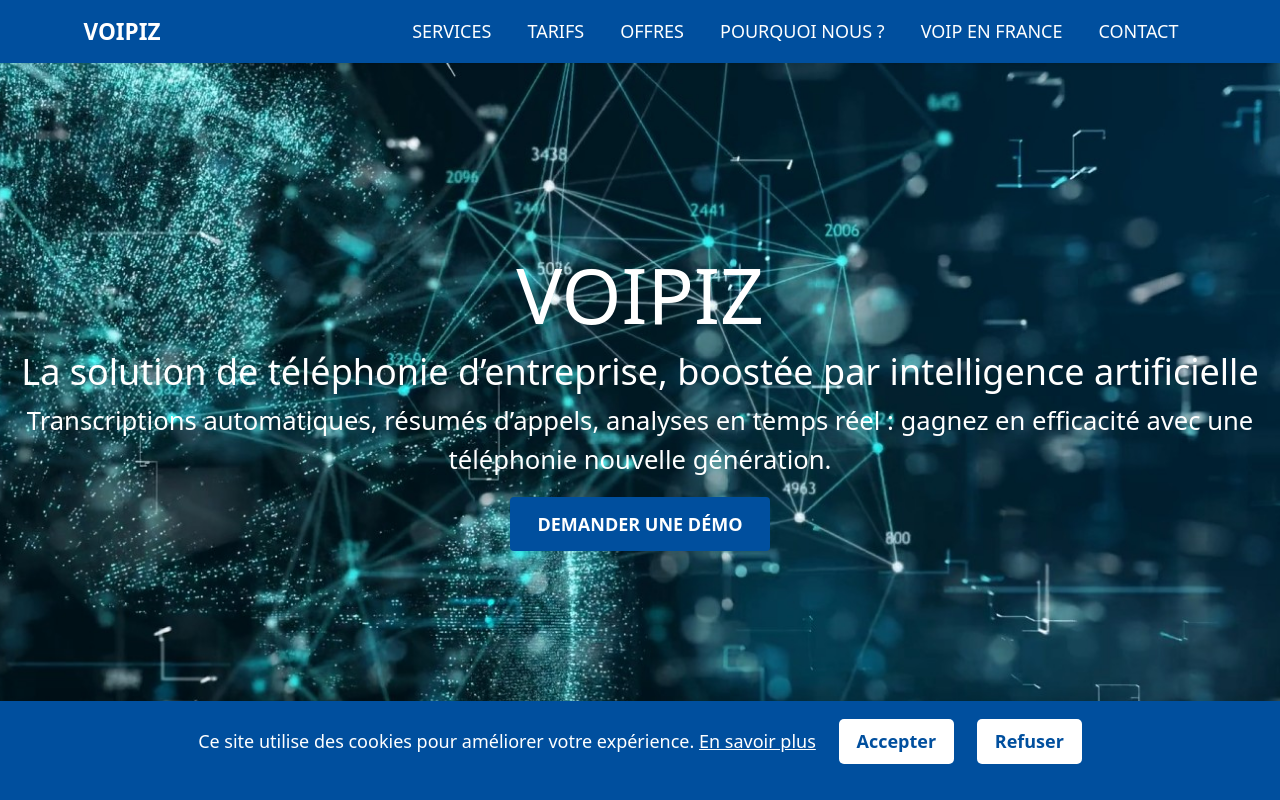
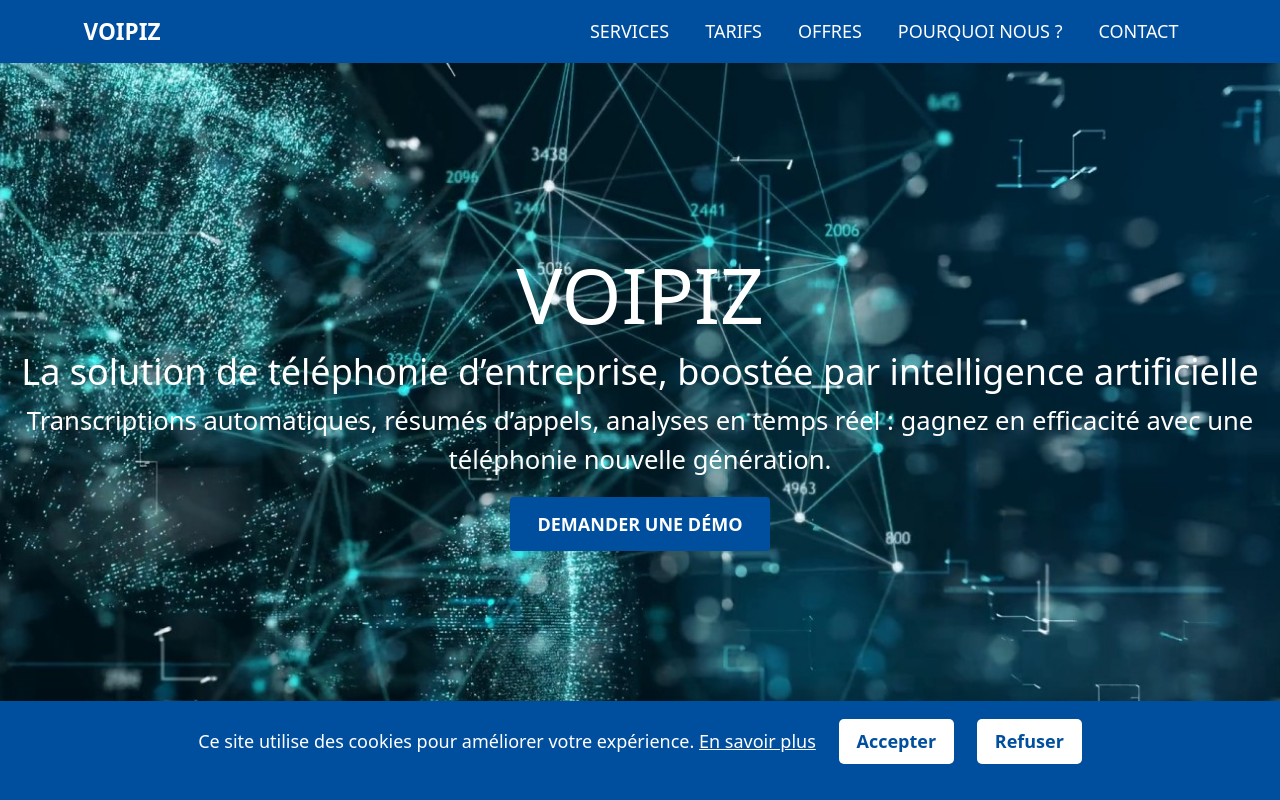
Before and after one commit to aminetroudi/voipiz-web, a website with bundled scripts: page public/index.html in a window 1280 px wide. Shown: the top 800 px of the page. Built offline with nearby package versions, Linux system fonts and the light colour scheme.

Commit message:
remove section

```diff
--- a/public/index.html
+++ b/public/index.html
@@ -68,9 +68,6 @@
               </li>
               <li class="nav-item">
                 <a class="nav-link" href="#advantages">Pourquoi nous ?</a>
-              </li>
-              <li class="nav-item">
-                <a class="nav-link" href="#france">VoIP en France</a>
               </li>
               <li class="nav-item">
                 <a class="nav-link" href="#contact">Contact</a>
@@ -464,7 +461,7 @@
         </div>
       </div>
     </section>
-
+    <!--
     <section id="france" class="section container">
       <h2 class="text-center mb-4">Service VoIP en France</h2>
       <div class="row g-4">
@@ -534,7 +531,7 @@
         </div>
       </div>
     </section>
-
+     -->
     <section id="contact" class="section container">
       <h2 class="text-center mb-4">Contact</h2>
       <form id="contact-form" method="POST" class="container">
```
Also changed, not shown: public/assets/logo.png (added).
